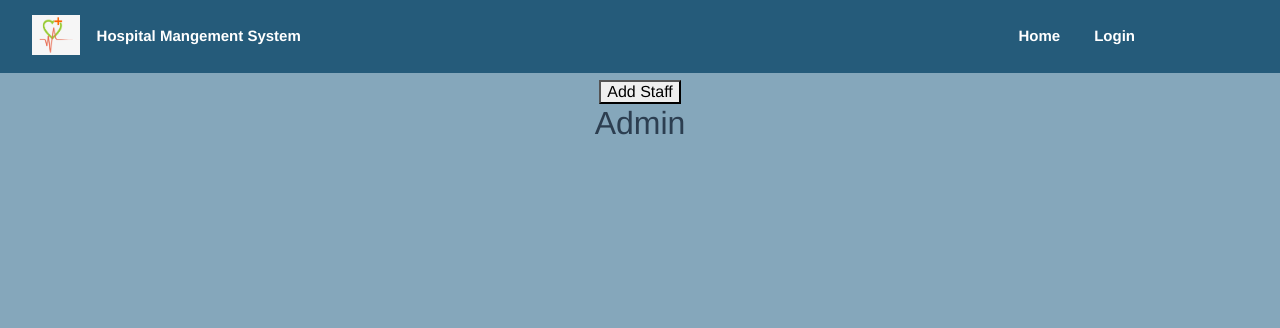
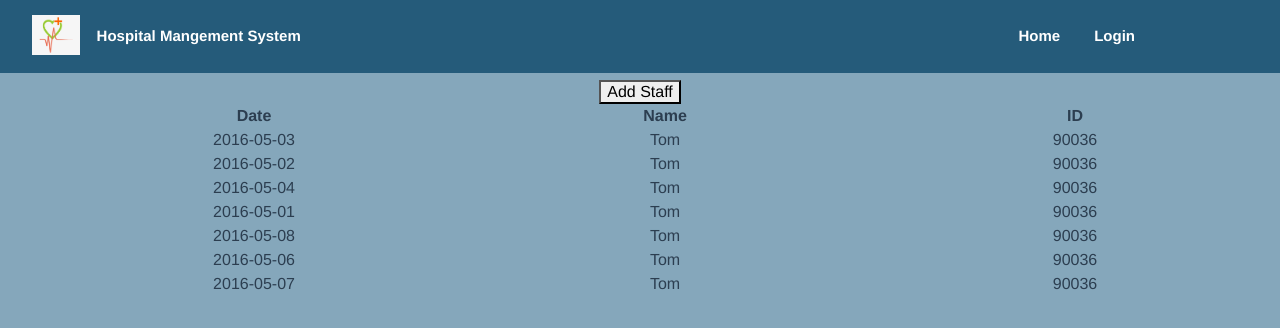
Before and after one commit to DieStrassen-KTP-EG21/Clinical-Genomics-KTP, a Vue app in the folder Genome Analyzer/FrontEnd/: page /Admin in a window 1280 px wide. Shown: the top 328 px of the page. Built offline with nearby package versions, Linux system fonts and the light colour scheme; a web font is replaced by a local one.

Commit message:
addStaff

```diff
--- a/Genome Analyzer/FrontEnd/package.json
+++ b/Genome Analyzer/FrontEnd/package.json
@@ -12,6 +12,7 @@
     "axios": "^0.21.1",
     "bootstrap": "^5.0.1",
     "core-js": "^3.6.5",
+    "element-ui": "^2.15.5",
     "normalize.css": "^8.0.1",
     "vue": "^2.6.11",
     "vue-router": "^3.5.1",
--- a/Genome Analyzer/FrontEnd/src/main.js
+++ b/Genome Analyzer/FrontEnd/src/main.js
@@ -7,6 +7,9 @@ import "bootstrap/dist/css/bootstrap.min.css";
 import "normalize.css";
 import Vuelidate from "vuelidate";
 import axios from "axios";
+import ElementUI from 'element-ui';
+
+Vue.use(ElementUI)
 
 Vue.config.productionTip = false;
 Vue.use(Vuelidate);
--- a/Genome Analyzer/FrontEnd/src/router/index.js
+++ b/Genome Analyzer/FrontEnd/src/router/index.js
@@ -6,7 +6,9 @@ import Nurse from "../views/Nurse.vue";
 import Login from "../views/Login.vue";
 import Admin from "../views/Admin.vue";
 import AddStaff from "../views/AddStaff.vue";
+import Element from 'element-ui'
 
+Vue.use(Element)
 
 Vue.use(VueRouter);
 
--- a/Genome Analyzer/FrontEnd/src/views/AddStaff.vue
+++ b/Genome Analyzer/FrontEnd/src/views/AddStaff.vue
@@ -89,6 +89,10 @@
 
 <script>
 import HomeNavigation from "@/components/HomeNavigationBar.vue";
+import axios from "axios";
+
+const API = "https://genomicanalyzer.herokuapp.com/login";
+
 export default {
   name: "AddStaff",
   components: {
@@ -118,8 +122,17 @@ export default {
         Address: this.Address,
         Phone: this.Phone,
       };
+      console.log(newMember);
       e.preventDefault();
-      console.log(newMember);
+      axios.post(API, {
+        Name: this.Name,
+        Password: this.Password,
+        Gender: this.Gender,
+        Email: this.Email,
+        EmployeeType: this.EmployeeType,
+        Address: this.Address,
+        Phone: this.Phone,
+      });
       this.Name = "";
       this.ID = "";
       this.Password = "";
--- a/Genome Analyzer/FrontEnd/src/views/Admin.vue
+++ b/Genome Analyzer/FrontEnd/src/views/Admin.vue
@@ -1,12 +1,21 @@
-<template>
-  <div class="cont">
-    <HomeNavigation />
-    <div></div>
-    <router-link to="/AddStaff" tag="button">Add Staff</router-link>
+<template
+  ><div>
+    <div class="cont">
+      <HomeNavigation />
+      <router-link to="/AddStaff" tag="button">Add Staff</router-link>
 
-
-    <div class="home row col-12 justify-content-center px-0 m-0">
-      <h1>Admin</h1>
+      <el-table :data="tableData" style="width: 100%">
+        <el-table-column type="expand">
+          <template #default="props">
+            <p>State: {{ props.row.state }}</p>
+            <p>City: {{ props.row.city }}</p>
+            <p>Address: {{ props.row.address }}</p>
+          </template>
+        </el-table-column>
+        <el-table-column label="Date" prop="date"> </el-table-column>
+        <el-table-column label="Name" prop="name"> </el-table-column>
+        <el-table-column label="ID" prop="ID"> </el-table-column>
+      </el-table>
     </div>
   </div>
 </template>
@@ -17,6 +26,68 @@ export default {
   name: "Admin",
   components: {
     HomeNavigation,
+  },
+  data() {
+    return {
+      tableData: [
+        {
+          date: "2016-05-03",
+          name: "Tom",
+          state: "California",
+          city: "Los Angeles",
+          address: "No. 189, Grove St, Los Angeles",
+          ID: "90036",
+        },
+        {
+          date: "2016-05-02",
+          name: "Tom",
+          state: "California",
+          city: "Los Angeles",
+          address: "No. 189, Grove St, Los Angeles",
+          ID: " 90036",
+        },
+        {
+          date: "2016-05-04",
+          name: "Tom",
+          state: "California",
+          city: "Los Angeles",
+          address: "No. 189, Grove St, Los Angeles",
+          ID: "90036",
+        },
+        {
+          date: "2016-05-01",
+          name: "Tom",
+          state: "California",
+          city: "Los Angeles",
+          address: "No. 189, Grove St, Los Angeles",
+          ID: " 90036",
+        },
+        {
+          date: "2016-05-08",
+          name: "Tom",
+          state: "California",
+          city: "Los Angeles",
+          address: "No. 189, Grove St, Los Angeles",
+          ID: " 90036",
+        },
+        {
+          date: "2016-05-06",
+          name: "Tom",
+          state: "California",
+          city: "Los Angeles",
+          address: "No. 189, Grove St, Los Angeles",
+          ID: " 90036",
+        },
+        {
+          date: "2016-05-07",
+          name: "Tom",
+          state: "California",
+          city: "Los Angeles",
+          address: "No. 189, Grove St, Los Angeles",
+          ID: " 90036",
+        },
+      ],
+    };
   },
 };
 </script>
@@ -34,10 +105,4 @@ export default {
   background-size: 100% 100%;
   position: absolute;
 }
-.BROWS {
-  background-color: rgb(16, 17, 17);
-  width: 100px;
-  height: 100px;
-  margin-top: 400px;
-}
 </style>
```
Also changed, not shown: 1 other file (tests, documents, lock files or other folders).
